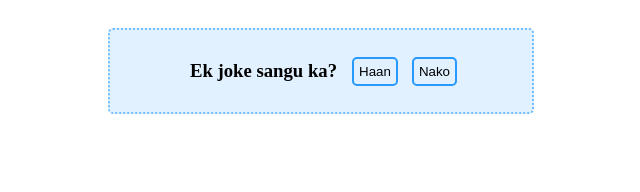
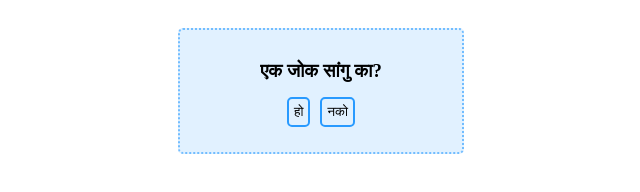
Before and after one commit to MyPJoke/index, a plain HTML site: page index.html in a window 1280 px wide. Shown: the top 192 px of the page, without its empty margins (339-979 px from the left). Drawn offline with Linux system fonts and the light colour scheme.

Commit message:
Update index.html

```diff
--- a/index.html
+++ b/index.html
@@ -11,17 +11,20 @@
     <div class="joke-container">
         <div class="joke-box">
             <h3>
-                Ek joke sangu ka?
+                एक जोक सांगु का?
             </h3>
             <div class="response-box">
-                <button id="haan" class="resp-button" onclick="getResponse(this.id)">Haan</button>
-                <button id="nako" class="resp-button" onclick="getResponse(this.id)">Nako</button>
+                <button id="haan" class="resp-button" onclick="getResponse(this.id)">हो</button>
+                <button id="nako" class="resp-button" onclick="getResponse(this.id)">नको</button>
             </div>
         </div>
     </div>
 </body>
 
 <style>
+    body{
+        font-family: "comic-sans";
+    }
     .joke-container{
         width: 100%;
         height: fit-content;
@@ -33,9 +36,6 @@
     }
     .joke-box{
         width: max-content;
-        display: flex;
-        justify-content: center;
-        align-items: center;
         background-color: rgb(225, 241, 255);
         border: dotted 2px rgb(114, 189, 255);
         border-radius: 5px;
@@ -44,6 +44,14 @@
     h3{
         margin: 5px;
         padding: 5px;
+        align-text: center;
+    }
+    .response-box{
+        height: fit-content;
+        display: flex;
+        justify-content: center;
+        align-items: center;
+        vertical-align: middle;
     }
     .resp-button{
         margin: 5px;
@@ -64,10 +72,10 @@
     var response = "";
     function getResponse(response){
         if (response == "haan"){
-            jokeBox.innerText = "Aik. Ek hoti mhatari, ti lahanpanich meli :)";
+            jokeBox.innerText = "ऐक. एक होती म्हातारी, ती लहानपणीच गेली :)";
         }
         else{
-            jokeBox.innerText = "Aik tr ekda. Ek hoti mhatari, ti lahanpanich meli :)";
+            jokeBox.innerText = "ऐक तर एकदा. एक होती म्हातारी, ती लहानपणीच गेली :)";
         }
     }
 </script>
```
